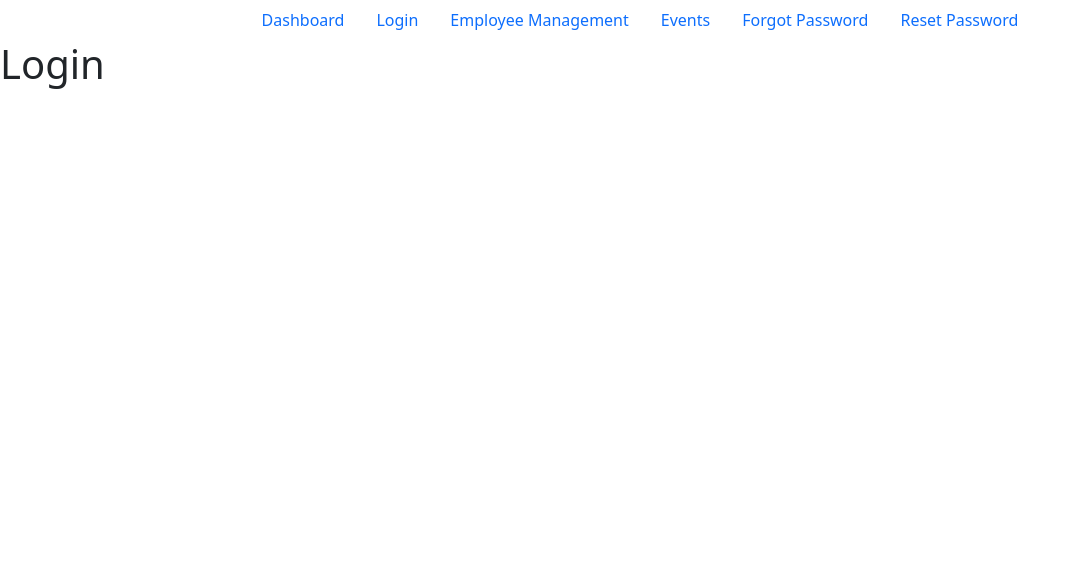
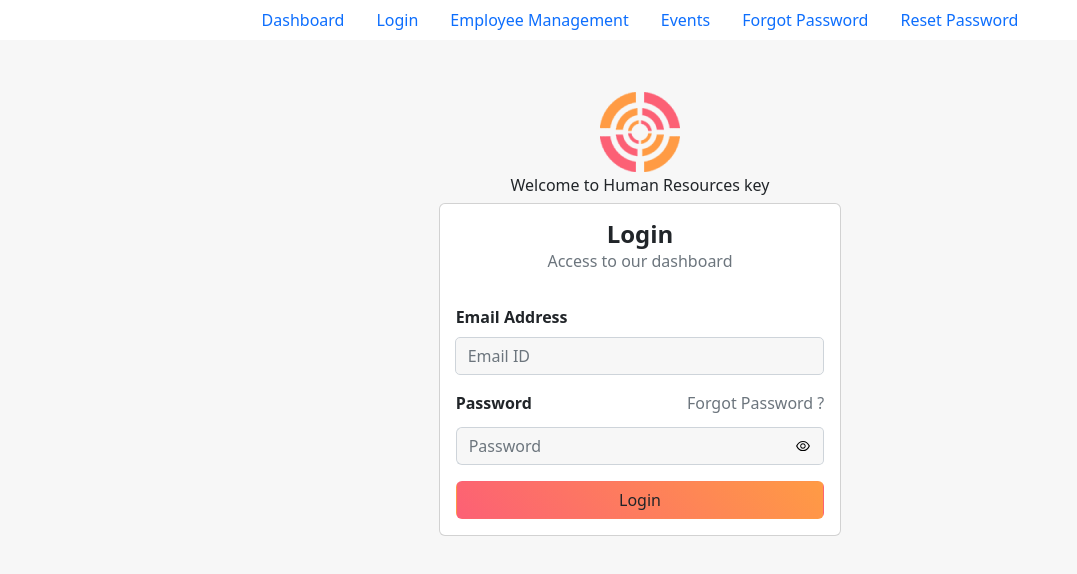
Before and after one commit to parvtech/HR-Admin, a React (Create React App) app: page /login in a window 1280 px wide. Shown: the top 574 px of the page, without its empty margins (0-1077 px from the left). Built offline with nearby package versions, Linux system fonts and the light colour scheme.

Commit message:
Login page complited.

```diff
--- a/src/Components/Login.js
+++ b/src/Components/Login.js
@@ -1,9 +1,62 @@
-import React from 'react'
+import React,{ useState } from 'react'
+import Logo from "../../src/assests/Logo.png"
+import { Link } from 'react-router-dom'
+import { AiOutlineEye } from "react-icons/ai"
+import { AiOutlineEyeInvisible } from "react-icons/ai"
+export default function Login() {
+  const [password, setPassword] = useState('password')
+  const onSetPassword = ()=>{
+    if(password == 'password'){
+      setPassword('text')
+    }else{
+      setPassword('password')
 
-export default function Login() {
+    }
+  }
     return (
-        <div>
-            <h1>Login</h1>
+
+            <div>
+    <div className='container-fluid  fullscreen' style={{backgroundColor:"#F7F7F7"}}>
+        <div className="row overlay">
+          <div className="col-md-4 col-lg-4"></div>
+            <div className="col-md-4 mt-1 pt-5 pb-5 mb-5 ">
+                <img src={Logo} className="text-center rounded mx-auto mb-1 d-block img-fluid"/>
+            <h6 className='text-center'>Welcome to Human Resources key</h6>
+                <div className="card text-center d-flex  ">
+                    <div className="card-body text-center">
+                    <h4 className="mt-0 mb-0"><b>Login</b></h4>
+                    <p  className='text-muted'>Access to our dashboard</p>
+                    <form className='mt-3'>
+                   <div className="input-container">
+                     <label className="w-100 mb-2 mt-3 text-start"><b>Email Address </b> </label>
+                     <div class="input-group mb-3">
+                    <span  id="inputGroup-sizing-default"></span>
+                 <input type="email" class="form-control" placeholder='Email ID' aria-label="Sizing example input" aria-describedby="inputGroup-sizing-default" style={{backgroundColor:"#F7F7F7",borderRadius:"5px"}}/>
+               </div>
+                </div>
+                 <div className="input-container ">
+                    <div className=' row mt-3 mb-2'>
+                    <div className='text-start col'> <label className=""><b>Password </b></label> </div>  <div className='col text-end'> <span>  <Link to='/' className='text-decoration-none text-muted'>Forgot Password ?</Link></span></div></div>
+                    <div className="input-group">
+            <input style={{backgroundColor:"#F7F7F7", borderRight:"none"}} className=' form-control mt-1' type={password} name="password" placeholder="Password" />
+            <span className='input-group-text' style={{color:"black",borderLeft:"none", marginTop:"4px",backgroundColor:"#F7F7F7",borderTopRightRadius:"5px",borderBottomRightRadius:"5px",borderRightt:"none"}} onClick={()=>{onSetPassword()}} id="basic-addon1">{password == 'password' &&
+             <AiOutlineEye></AiOutlineEye>}{password != 'password' &&
+             <AiOutlineEyeInvisible></AiOutlineEyeInvisible>}</span>
         </div>
+                  </div>
+                  <button type="button" className="btn w-100 col-10 mt-3" style={{background: "linear-gradient(50deg,#FC6075,#FF9B44)"}}>Login</button>
+
+     </form>
+
+                    </div>
+
+                  </div>
+
+            </div>
+            <div className="col-md-4"></div>
+        </div>
+    </div>
+    </div>
+
     )
 }
```
Also changed, not shown: src/assests/Logo.png (added).
